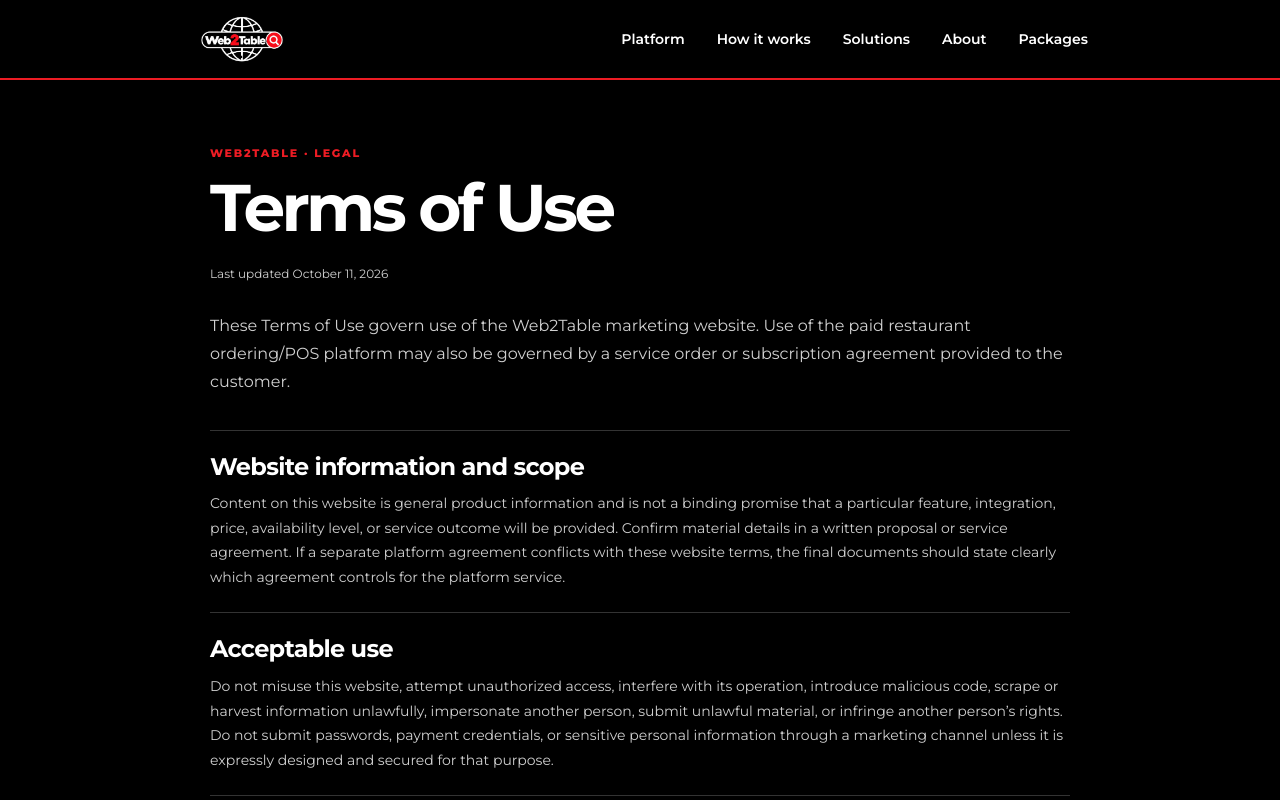
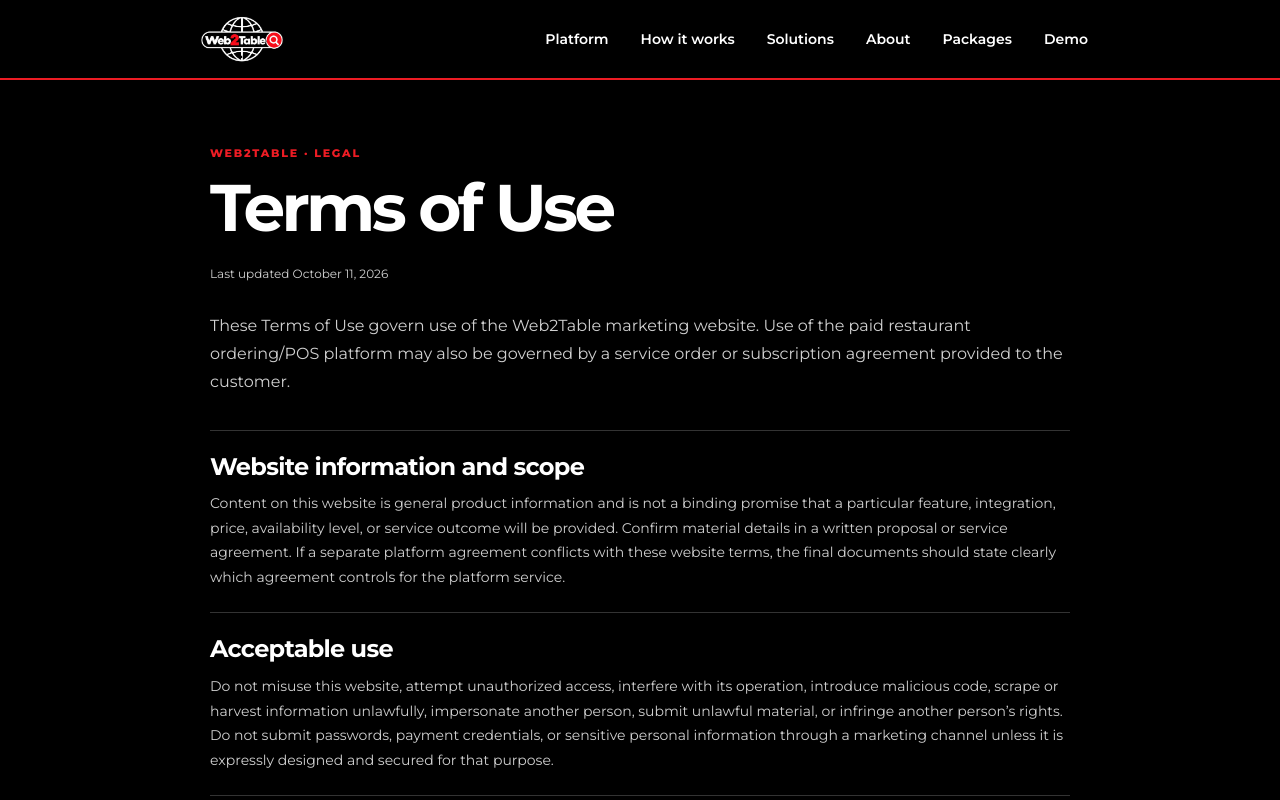
Before and after one commit to Jrnotjunior/web2table.io, a React (Vite) app: page /terms in a window 1280 px wide. Shown: the top 800 px of the page. Built offline with nearby package versions, Linux system fonts and the light colour scheme.

Commit message:
feat: add demo link to primary navigation

```diff
--- a/src/content/siteContent.ts
+++ b/src/content/siteContent.ts
@@ -8,6 +8,7 @@ export const navigationItems = [
   { label: 'Solutions', href: '#solutions' },
   { label: 'About', href: '#about' },
   { label: 'Packages', href: '#packages' },
+  { label: 'Demo', href: '#contact' },
 ]
 
 export const capabilities = [
```
